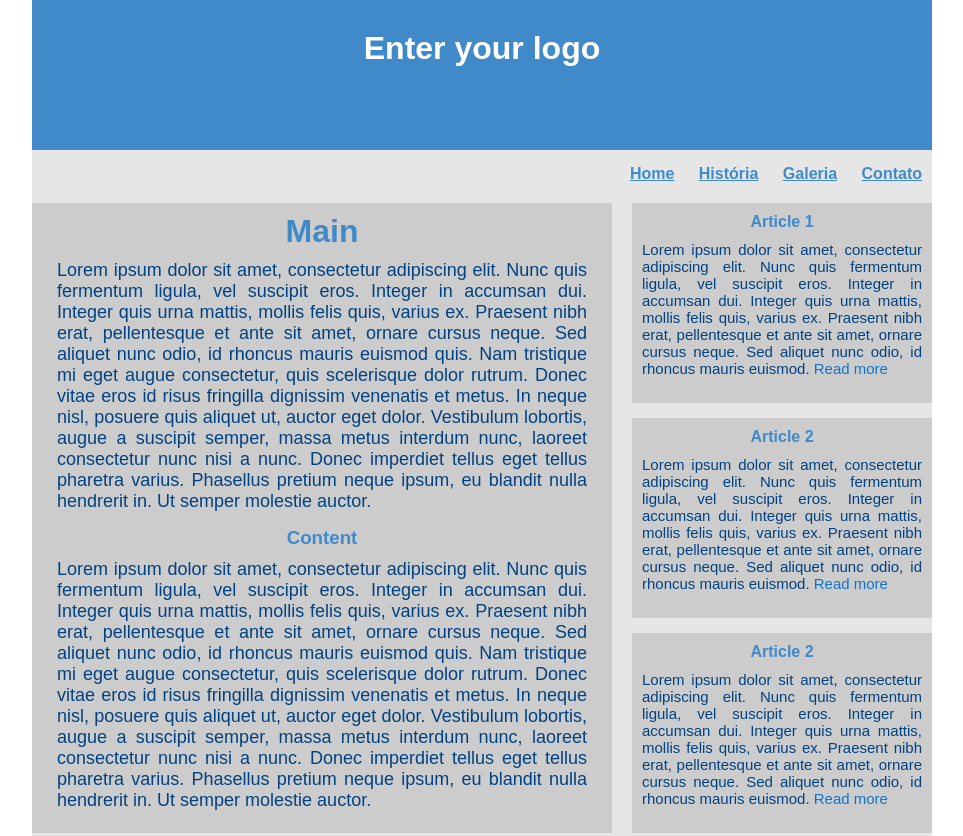
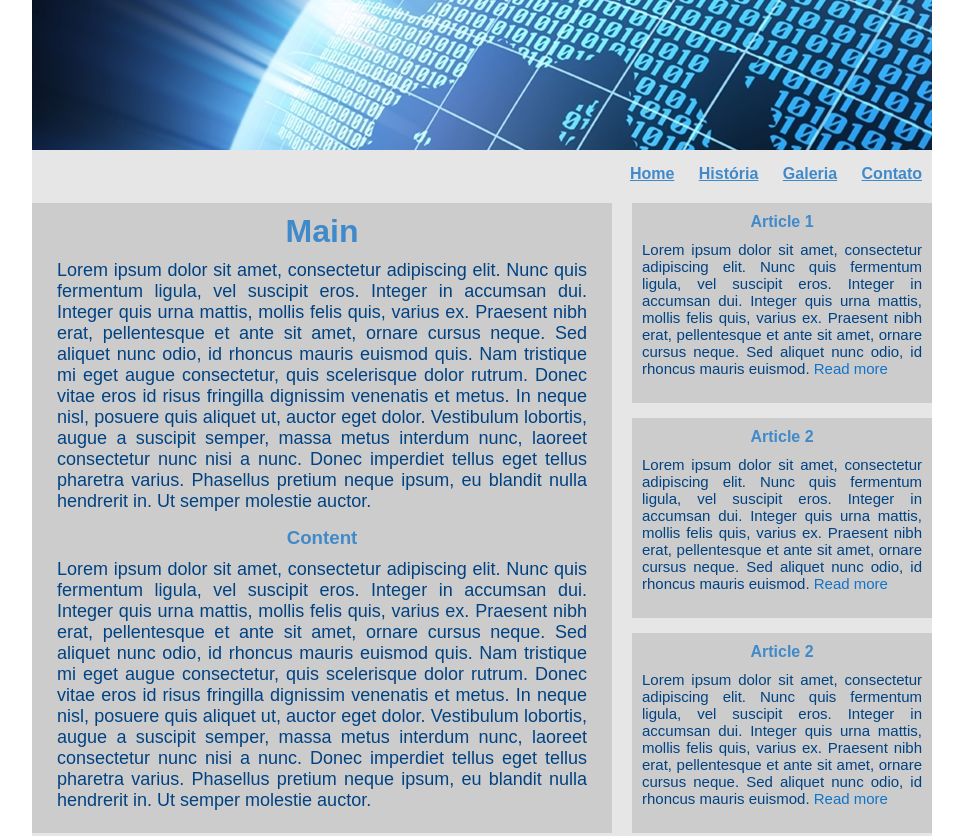
Before and after one commit to maxxaguiar/Model, a plain HTML site: page index.html in a window 1280 px wide. Shown: the top 836 px of the page, without its empty margins (158-1121 px from the left). Drawn offline with Linux system fonts and the light colour scheme.

Commit message:
novas atualizações

```diff
--- a/css/style.css
+++ b/css/style.css
@@ -121,7 +121,6 @@ padding: 0;
 #foot {
 	clear: both;
 	height: 130px;
-	margin-top: 10px;
 	padding-top: 30px;
 	background: #66747b;
 	color: #fff;
--- a/index.html
+++ b/index.html
@@ -10,7 +10,8 @@
 
     <div id="container"><!--engloba todo o site-->
     <div id="logo"><!--área da logo do site-->
-      <h1>Enter your logo</h1>
+      <img src="imagens/logo.jpg">
+
     </div>
 
     <div id="menu"><!--menus do site;-->
```
Also changed, not shown: imagens/logo.jpg (added).
